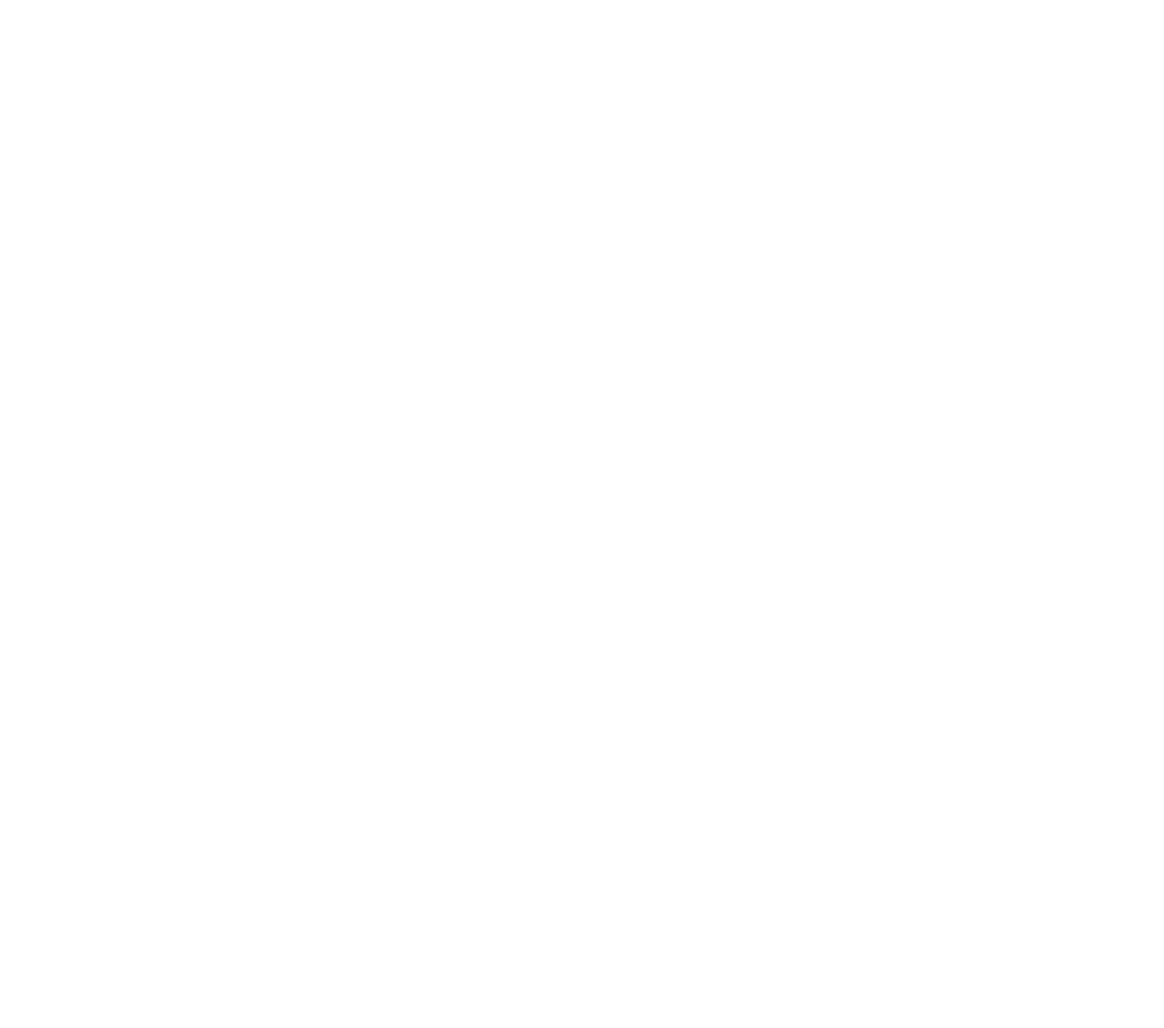
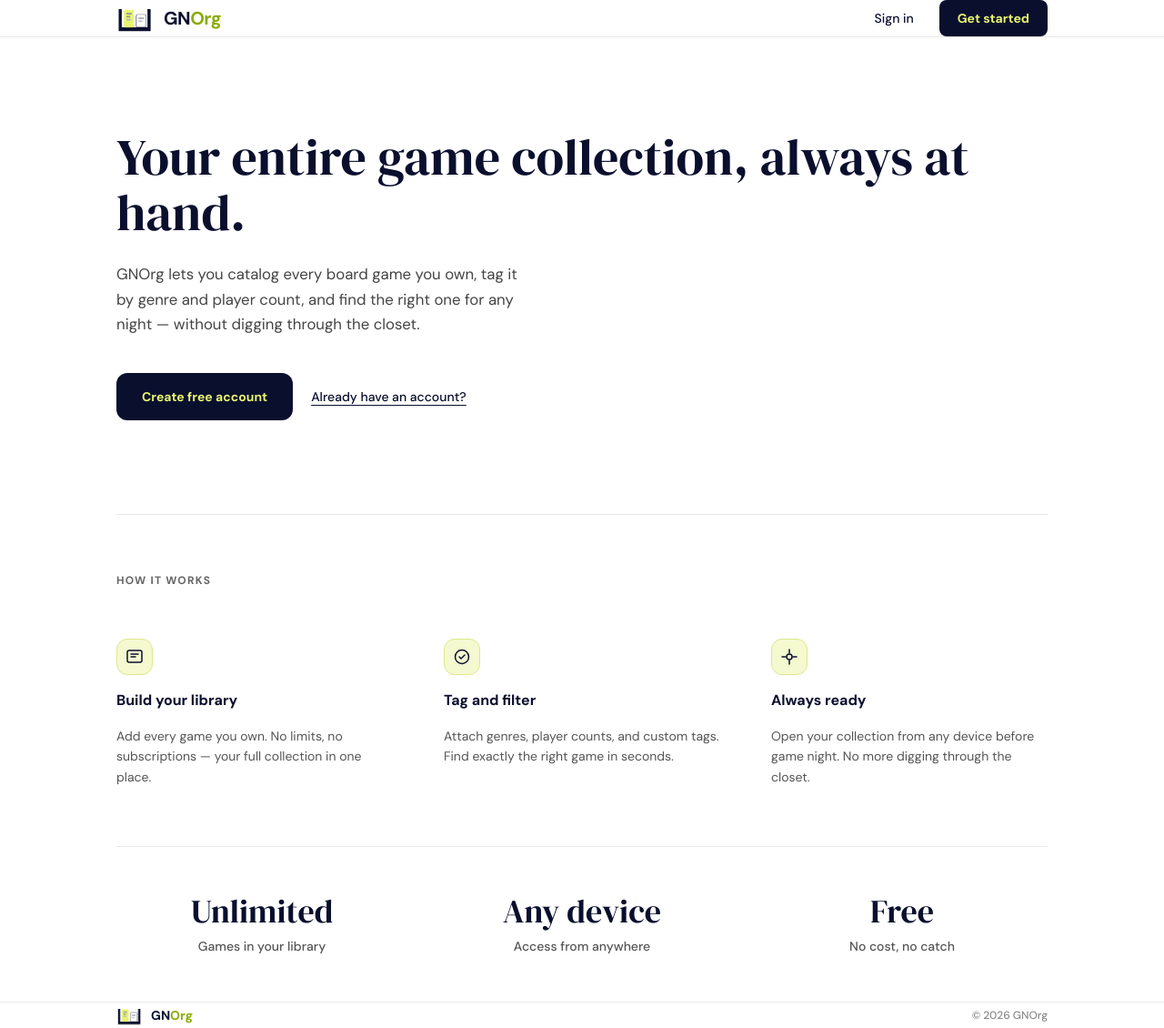
Before and after one commit to MLA-Format/GNOrg, a React (Vite) app in the folder web/: page / in a window 1280 px wide. Before the commit this address had no page. Shown: the whole page at 91% size. Before the commit the page ends 800 px from the top, so only its background shows below. Built offline with nearby package versions, Linux system fonts and the light colour scheme.

Commit message:
Created logo for website and finished landing page.

```diff
--- a/web/src/App.tsx
+++ b/web/src/App.tsx
@@ -1,6 +1,7 @@
 import { BrowserRouter, Routes, Route } from 'react-router-dom'
 import LoginPage from './pages/login.tsx'
 import UserReg from './pages/UserReg.tsx';
+import LandingPage from './pages/Landing.tsx'
 
 export default function App() {
   return (
@@ -8,6 +9,7 @@ export default function App() {
       <Routes>
         <Route path="/login" element={<LoginPage />} />
         <Route path="/register" element={<UserReg/>} />
+        <Route path="/" element={<LandingPage />} />
       </Routes>
     </BrowserRouter>
   );
--- /dev/null
+++ b/web/src/pages/Landing.tsx
@@ -0,0 +1,181 @@
+import { Link } from 'react-router-dom';
+import logo from '../assets/gnorg-logo.png';
+
+const features = [
+    {
+        icon: (
+            <svg width="20" height="20" viewBox="0 0 20 20" fill="none">
+                <rect x="2" y="3" width="16" height="13" rx="2" stroke="#0a0f2e" strokeWidth="1.5"/>
+                <path d="M6 7h8M6 10h5" stroke="#0a0f2e" strokeWidth="1.5" strokeLinecap="round"/>
+            </svg>
+        ),
+        title: "Build your library",
+        description: "Add every game you own. No limits, no subscriptions — your full collection in one place."
+    },
+    {
+        icon: (
+            <svg width="20" height="20" viewBox="0 0 20 20" fill="none">
+                <circle cx="10" cy="10" r="7.5" stroke="#0a0f2e" strokeWidth="1.5"/>
+                <path d="M7 10l2 2 4-4" stroke="#0a0f2e" strokeWidth="1.5" strokeLinecap="round" strokeLinejoin="round"/>
+            </svg>
+        ),
+        title: "Tag and filter",
+        description: "Attach genres, player counts, and custom tags. Find exactly the right game in seconds."
+    },
+    {
+        icon: (
+            <svg width="20" height="20" viewBox="0 0 20 20" fill="none">
+                <path d="M10 2v4M10 14v4M2 10h4M14 10h4" stroke="#0a0f2e" strokeWidth="1.5" strokeLinecap="round"/>
+                <circle cx="10" cy="10" r="3" stroke="#0a0f2e" strokeWidth="1.5"/>
+            </svg>
+        ),
+        title: "Always ready",
+        description: "Open your collection from any device before game night. No more digging through the closet."
+    },
+];
+
+const container: React.CSSProperties = {
+    maxWidth: '1400px',
+    margin: '0 auto',
+    padding: '0 8rem',
+};
+
+export default function LandingPage() {
+    return (
+        <div className="min-h-screen bg-white" style={{ fontFamily: "'DM Sans', sans-serif" }}>
+            <style>{`
+                @import url('https://fonts.googleapis.com/css2?family=DM+Sans:wght@400;500;700&family=DM+Serif+Display&display=swap');
+                .hero-heading { font-family: 'DM Serif Display', serif; }
+                .fade-in { animation: fadeUp 0.6s ease both; }
+                .fade-in-2 { animation: fadeUp 0.6s 0.15s ease both; }
+                .fade-in-3 { animation: fadeUp 0.6s 0.3s ease both; }
+                @keyframes fadeUp { from { opacity: 0; transform: translateY(16px); } to { opacity: 1; transform: translateY(0); } }
+                .hero-title { font-size: 3.5rem; line-height: 1.08; }
+                .hero-sub { font-size: 1.05rem; }
+                @media (max-width: 768px) {
+                    .container-pad { padding: 0 2rem !important; }
+                    .hero-title { font-size: 2.2rem !important; }
+                }
+            `}</style>
+
+            {/* Nav */}
+            <nav style={{ borderBottom: '1px solid #e8e8e8' }}>
+                <div style={container} className="container-pad flex items-center justify-between py-5">
+                    <div className="flex items-center gap-3">
+                        <img src={logo} alt="GNOrg logo" style={{ width: 40, height: 40 }} />
+                        <span className="text-xl font-bold tracking-tight" style={{ color: '#0a0f2e' }}>
+                            GN<span style={{ color: '#8aab00' }}>Org</span>
+                        </span>
+                    </div>
+                    <div className="flex items-center gap-3">
+                        <Link
+                            to="/login"
+                            className="text-sm font-medium px-4 py-2 rounded-lg transition-colors"
+                            style={{ color: '#0a0f2e' }}
+                            onMouseEnter={e => (e.currentTarget.style.background = '#f0f0f0')}
+                            onMouseLeave={e => (e.currentTarget.style.background = 'transparent')}
+                        >
+                            Sign in
+                        </Link>
+                        <Link
+                            to="/register"
+                            className="text-sm font-bold px-5 py-2.5 rounded-lg transition-colors"
+                            style={{ background: '#0a0f2e', color: '#e8f56e' }}
+                            onMouseEnter={e => (e.currentTarget.style.background = '#1e2130')}
+                            onMouseLeave={e => (e.currentTarget.style.background = '#0a0f2e')}
+                        >
+                            Get started
+                        </Link>
+                    </div>
+                </div>
+            </nav>
+
+            {/* Hero */}
+            <section>
+                <div style={{ ...container, paddingTop: 'clamp(3rem, 8vw, 7rem)', paddingBottom: 'clamp(3rem, 8vw, 7rem)' }} className="container-pad">
+                    <h1 className="hero-heading hero-title fade-in mb-6" style={{ color: '#0a0f2e' }}>
+                        Your entire game collection, always at hand.
+                    </h1>
+                    <p className="hero-sub fade-in-2 leading-relaxed mb-10" style={{ color: '#444', maxWidth: '460px' }}>
+                        GNOrg lets you catalog every board game you own, tag it by genre and player count, and find the right one for any night — without digging through the closet.
+                    </p>
+                    <div className="fade-in-3 flex items-center gap-5">
+                        <Link
+                            to="/register"
+                            className="text-sm font-bold px-7 py-4 rounded-xl transition-colors"
+                            style={{ background: '#0a0f2e', color: '#e8f56e' }}
+                            onMouseEnter={e => (e.currentTarget.style.background = '#1e2130')}
+                            onMouseLeave={e => (e.currentTarget.style.background = '#0a0f2e')}
+                        >
+                            Create free account
+                        </Link>
+                        <Link
+                            to="/login"
+                            className="text-sm font-medium transition-colors"
+                            style={{ color: '#0a0f2e', textDecoration: 'underline', textUnderlineOffset: '4px' }}
+                        >
+                            Already have an account?
+                        </Link>
+                    </div>
+                </div>
+            </section>
+
+            {/* Divider */}
+            <div style={container} className="container-pad">
+                <div style={{ height: '1px', background: '#e8e8e8' }} />
+            </div>
+
+            {/* Features */}
+            <section>
+                <div style={{ ...container, paddingTop: 'clamp(2.5rem, 5vw, 5rem)', paddingBottom: 'clamp(2.5rem, 5vw, 5rem)' }} className="container-pad">
+                    <p className="text-xs font-semibold tracking-widest uppercase mb-14" style={{ color: '#666' }}>How it works</p>
+                    <div className="grid md:grid-cols-3 grid-cols-1 gap-14" style={{ rowGap: '3rem' }}>
+                        {features.map(({ icon, title, description }) => (
+                            <div key={title} className="flex flex-col gap-4">
+                                <div className="w-10 h-10 rounded-xl flex items-center justify-center" style={{ background: '#f5f9d0', border: '1px solid #dde88a' }}>
+                                    {icon}
+                                </div>
+                                <h3 className="text-base font-bold" style={{ color: '#0a0f2e' }}>{title}</h3>
+                                <p className="text-sm leading-relaxed" style={{ color: '#555' }}>{description}</p>
+                            </div>
+                        ))}
+                    </div>
+                </div>
+            </section>
+
+            {/* Divider */}
+            <div style={container} className="container-pad">
+                <div style={{ height: '1px', background: '#e8e8e8' }} />
+            </div>
+
+            {/* Stats */}
+            <section>
+                <div style={{ ...container, paddingTop: 'clamp(2rem, 4vw, 4rem)', paddingBottom: 'clamp(2rem, 4vw, 4rem)' }} className="container-pad">
+                    <div className="grid md:grid-cols-3 grid-cols-1 gap-8 text-center">
+                        {[
+                            { value: "Unlimited", label: "Games in your library" },
+                            { value: "Any device", label: "Access from anywhere" },
+                            { value: "Free", label: "No cost, no catch" },
+                        ].map(({ value, label }) => (
+                            <div key={label} className="flex flex-col gap-2">
+                                <span className="hero-heading text-4xl" style={{ color: '#0a0f2e' }}>{value}</span>
+                                <span className="text-sm font-medium" style={{ color: '#555' }}>{label}</span>
+                            </div>
+                        ))}
+                    </div>
+                </div>
+            </section>
+
+            {/* Footer */}
+            <footer style={{ borderTop: '1px solid #e8e8e8' }}>
+                <div style={container} className="container-pad flex items-center justify-between py-8">
+                    <div className="flex items-center gap-2.5">
+                        <img src={logo} alt="GNOrg logo" style={{ width: 28, height: 28 }} />
+                        <span className="text-sm font-bold" style={{ color: '#0a0f2e' }}>GN<span style={{ color: '#8aab00' }}>Org</span></span>
+                    </div>
+                    <span className="text-xs font-medium" style={{ color: '#888' }}>© {new Date().getFullYear()} GNOrg</span>
+                </div>
+            </footer>
+        </div>
+    );
+}
```
Also changed, not shown: web/src/assets/gnorg-logo.png (added).
